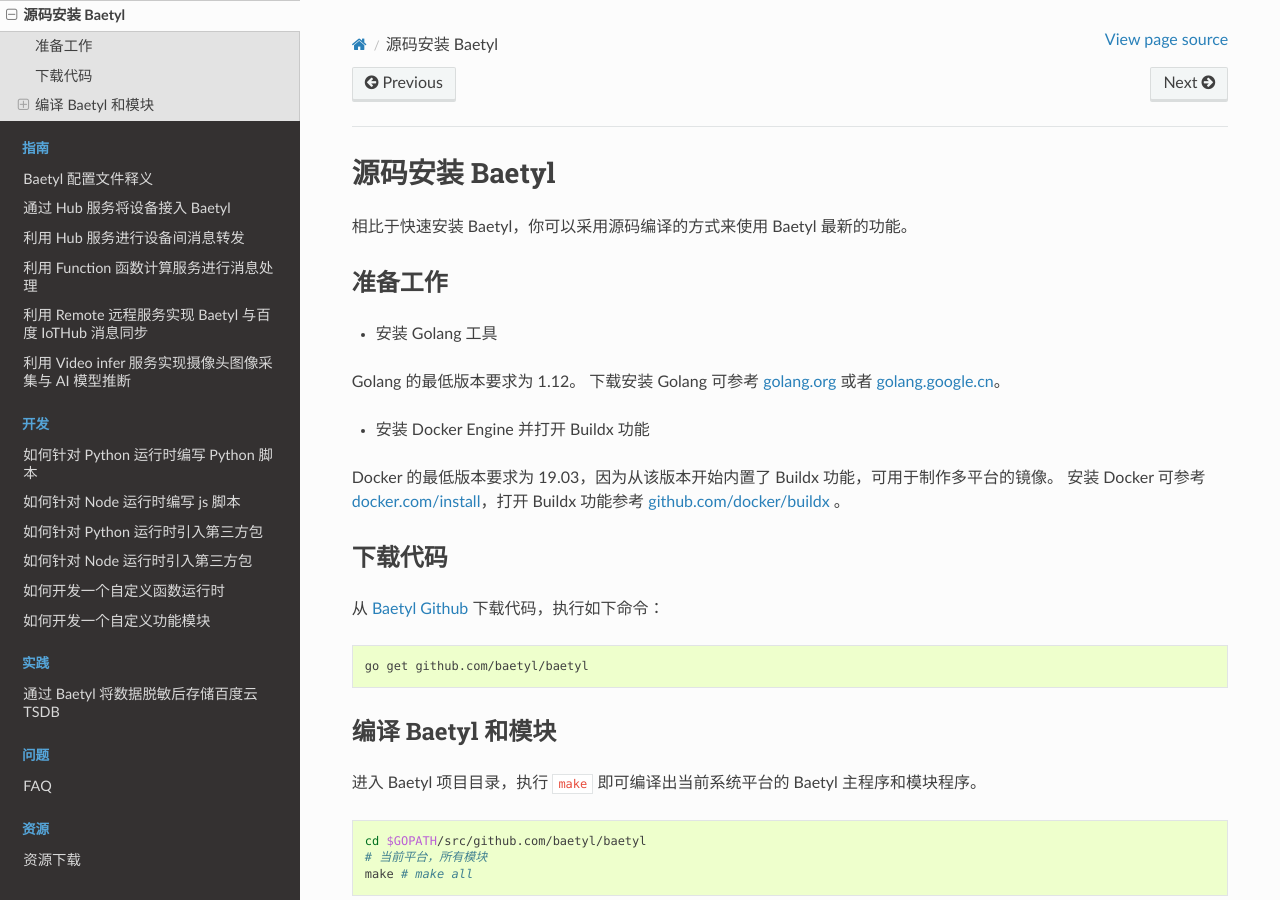
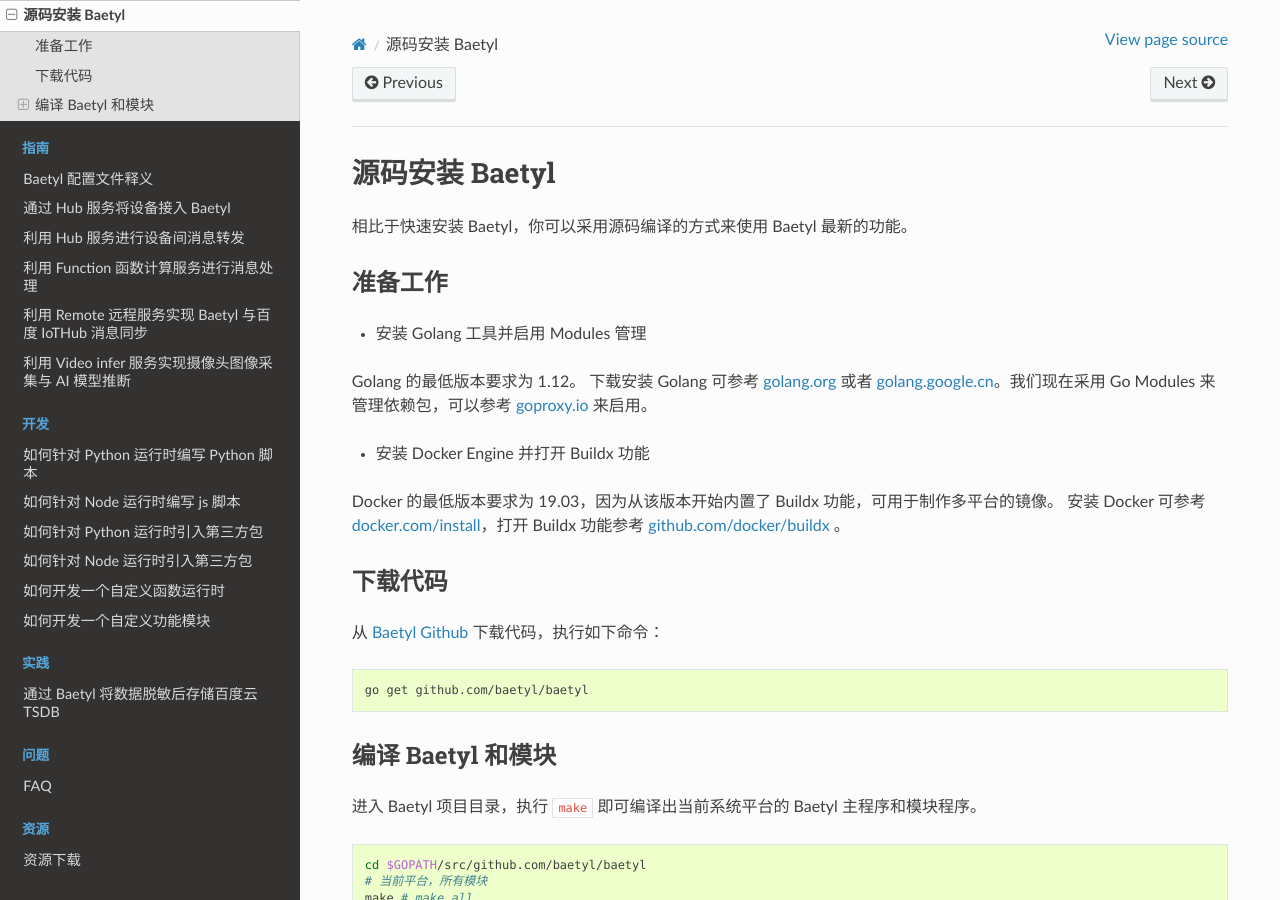
Before and after one commit to baetyl/baetyl-docs-cn, a Sphinx documentation site: the page built from docs/install/Install-from-source.md, in a window 1280 px wide and 900 px high. Built offline with Sphinx 7.4.7 and the Read the Docs theme 2.0.0, drawn with Linux system fonts in a browser that asks for light colours.

Commit message:
update docs about enabling go modules

```diff
--- a/docs/install/Install-from-source.md
+++ b/docs/install/Install-from-source.md
@@ -4,9 +4,9 @@
 
 ## 准备工作
 
-- 安装 Golang 工具
+- 安装 Golang 工具并启用 Modules 管理
 
-Golang 的最低版本要求为 1.12。 下载安装 Golang 可参考 [golang.org](https://golang.org/dl/) 或者 [golang.google.cn](https://golang.google.cn/dl/)。
+Golang 的最低版本要求为 1.12。 下载安装 Golang 可参考 [golang.org](https://golang.org/dl/) 或者 [golang.google.cn](https://golang.google.cn/dl/)。我们现在采用 Go Modules 来管理依赖包，可以参考 [goproxy.io](https://goproxy.io/) 来启用。
 
 - 安装 Docker Engine 并打开 Buildx 功能
 
```
